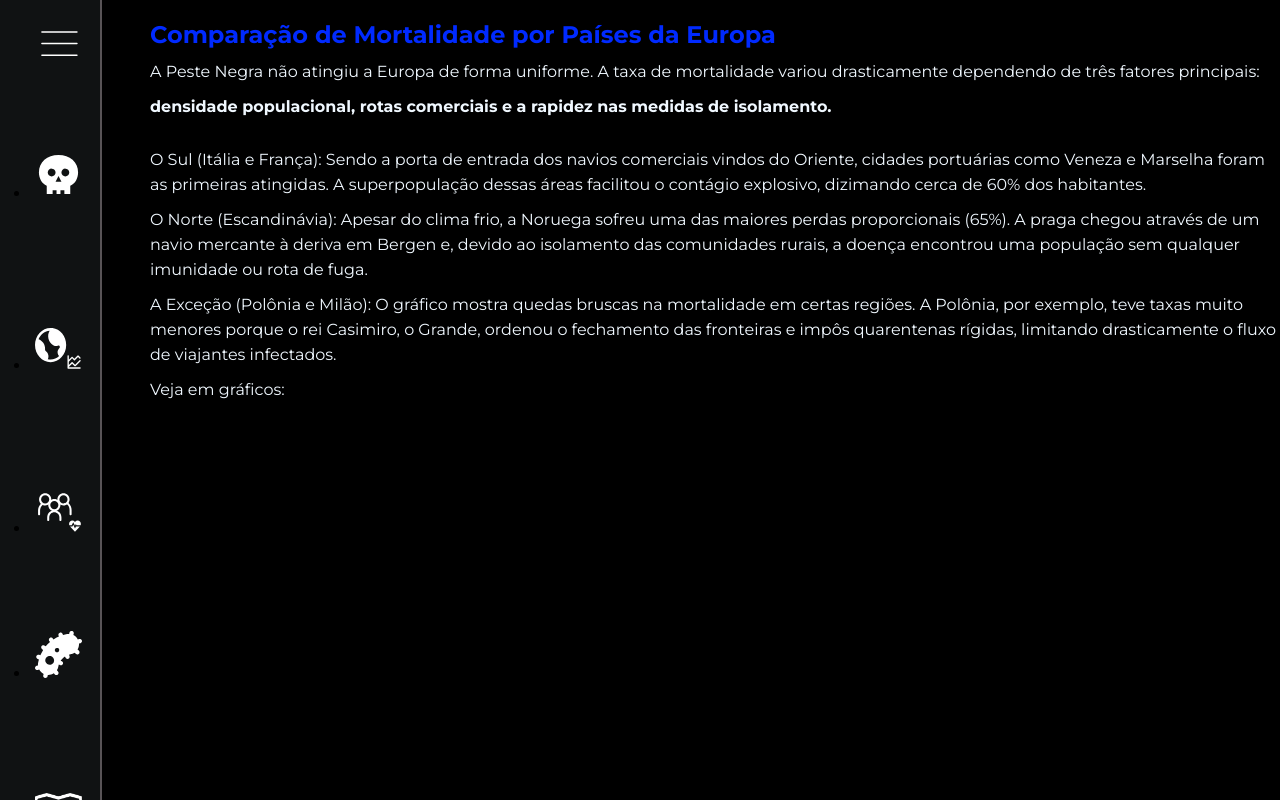
After one commit to IgorMartins0729/Project_Noire, a Python web app: template templates/comparison.html in a window 1280 px wide. The commit adds this page. Run offline with Jinja, Linux system fonts and the light colour scheme; the template is opened without the code that fills it, so the values that code supplies are empty; some web fonts are replaced.

Commit message:
Adicionando uma nota rota

```diff
--- a/static/index.css
+++ b/static/index.css
@@ -29,7 +29,7 @@ nav {
     background-color: rgb(16, 18, 19);
     width: 70px;
     height: 100%;
-    border-right: 2px solid rgb(136, 6, 78);
+    border-right: 2px solid rgb(88, 83, 86);
     transition: .5s;
     overflow: hidden;
 }
@@ -64,11 +64,11 @@ nav {
 }
 
 .item-menu:hover {
-    background-color: rgb(228, 8, 129);
+    background-color: rgb(186, 186, 186);
 }
 
 .item-menu.ativo, .item-menu.ativo a {
-    background-color: rgb(228, 8, 129);
+    background-color: rgb(186, 186, 186);
 }
 
 .grafico-container1 {
--- a/static/script.js
+++ b/static/script.js
@@ -1,23 +1,36 @@
 var menuItem = document.querySelectorAll('.item-menu')
-
-function selectLink(event){
+function selectLink(event) {
     //event.preventDefault() // vamo impedir reload da pagina
-
-    menuItem.forEach((item)=>
+    menuItem.forEach((item) =>
         item.classList.remove('ativo')
     )
     // garante que o LI receba a classe, mesmo clicando no img/span
     this.closest('.item-menu').classList.add('ativo')
 }
-
-menuItem.forEach((item)=>
-    item.addEventListener('click',selectLink)
+menuItem.forEach((item) =>
+    item.addEventListener('click', selectLink)
 )
 
 //expandir o menu
+// 1. Expansão do Menu (Pode manter igual)
 var btnExp = document.querySelector('#btn-exp')
 var menuSide = document.querySelector('.menu-lateral')
 
 btnExp.addEventListener('click', function(){
     menuSide.classList.toggle('expandir')
 })
+
+// 2. Lógica para deixar o item "Ativo" baseado na URL atual
+// Isso roda toda vez que a página carrega/recarrega
+document.addEventListener("DOMContentLoaded", function() {
+    var currentLocation = window.location.pathname; // Pega ex: "/linha-do-tempo"
+    var menuItem = document.querySelectorAll('.item-menu a'); // Seleciona o LINK dentro do item
+
+    menuItem.forEach((link) => {
+        // Se o href do link for igual a página atual
+        if(link.getAttribute('href') === currentLocation){
+            // Adiciona a classe 'ativo' no pai (li)
+            link.parentElement.classList.add('ativo');
+        }
+    });
+});
--- a/templates/base.html
+++ b/templates/base.html
@@ -22,7 +22,7 @@
                 </a>
             </li>
             <li class="item-menu">
-                <a href="">
+                <a href="{{ url_for('comparison_country') }}">
                     <img class="icon" src="{{ url_for('static', filename='images/Group 1.svg') }}" alt="">
                     <span class="txt-link">Comparação da Mortalidade por País</span>
                 </a>
--- /dev/null
+++ b/templates/comparison.html
@@ -0,0 +1,42 @@
+{% extends 'base.html' %}
+
+{% block title %}Comparação de Mortalidade por Países da Europa - Peste Negra{% endblock %}
+
+{% block conteudo %}
+
+    <h2 class="title-info" style="color: #002aff; padding-left: 150px; padding-top: 20px;">
+        Comparação de Mortalidade por Países da Europa
+    </h2>
+
+    <p class="description-info" style="color: aliceblue; padding-left: 150px; line-height: 25px; padding-top: 10px;">
+        A Peste Negra não atingiu a Europa de forma uniforme. A taxa de mortalidade variou drasticamente dependendo de três fatores principais:
+    </p>
+
+    <p class="description-info" style="font-weight: 700; color: aliceblue; padding-left: 150px; line-height: 25px; padding-top: 10px;">
+        densidade populacional, rotas comerciais e a rapidez nas medidas de isolamento.
+    </p>
+
+    <br>
+
+    <ul>
+        <li class="description-info" style="color: aliceblue; padding-left: 150px; line-height: 25px; padding-top: 10px;">
+            O Sul (Itália e França): Sendo a porta de entrada dos navios comerciais vindos do Oriente, cidades portuárias como Veneza e Marselha foram as primeiras atingidas. A superpopulação dessas áreas facilitou o contágio explosivo, dizimando cerca de 60% dos habitantes.
+        </li>
+        <li class="description-info" style="color: aliceblue; padding-left: 150px; line-height: 25px; padding-top: 10px;">
+            O Norte (Escandinávia): Apesar do clima frio, a Noruega sofreu uma das maiores perdas proporcionais (65%). A praga chegou através de um navio mercante à deriva em Bergen e, devido ao isolamento das comunidades rurais, a doença encontrou uma população sem qualquer imunidade ou rota de fuga.
+        </li>
+        <li class="description-info" style="color: aliceblue; padding-left: 150px; line-height: 25px; padding-top: 10px;">
+            A Exceção (Polônia e Milão): O gráfico mostra quedas bruscas na mortalidade em certas regiões. A Polônia, por exemplo, teve taxas muito menores porque o rei Casimiro, o Grande, ordenou o fechamento das fronteiras e impôs quarentenas rígidas, limitando drasticamente o fluxo de viajantes infectados.
+        </li>
+    </ul>
+
+    <p class="description-info" style="color: aliceblue; padding-left: 150px; line-height: 25px; padding-top: 10px; padding-bottom: 10px;">
+        Veja em gráficos:
+        <br>
+    </p>
+
+    <div class="grafico-container1">
+        {{ grafico | safe }}
+    </div>
+
+{% endblock %}
--- a/templates/line.html
+++ b/templates/line.html
@@ -4,7 +4,7 @@
 
 {% block conteudo %}
 
-    <h2 class="title-info" style="color: rgb(228, 8, 129); padding-left: 150px; padding-top: 20px;">
+    <h2 class="title-info" style="color: #FF0000; padding-left: 150px; padding-top: 20px;">
         Linha do Tempo da Mortalidade
     </h2>
 
```
Also changed, not shown: views.py (+42 -2 lines), 1 other file.
